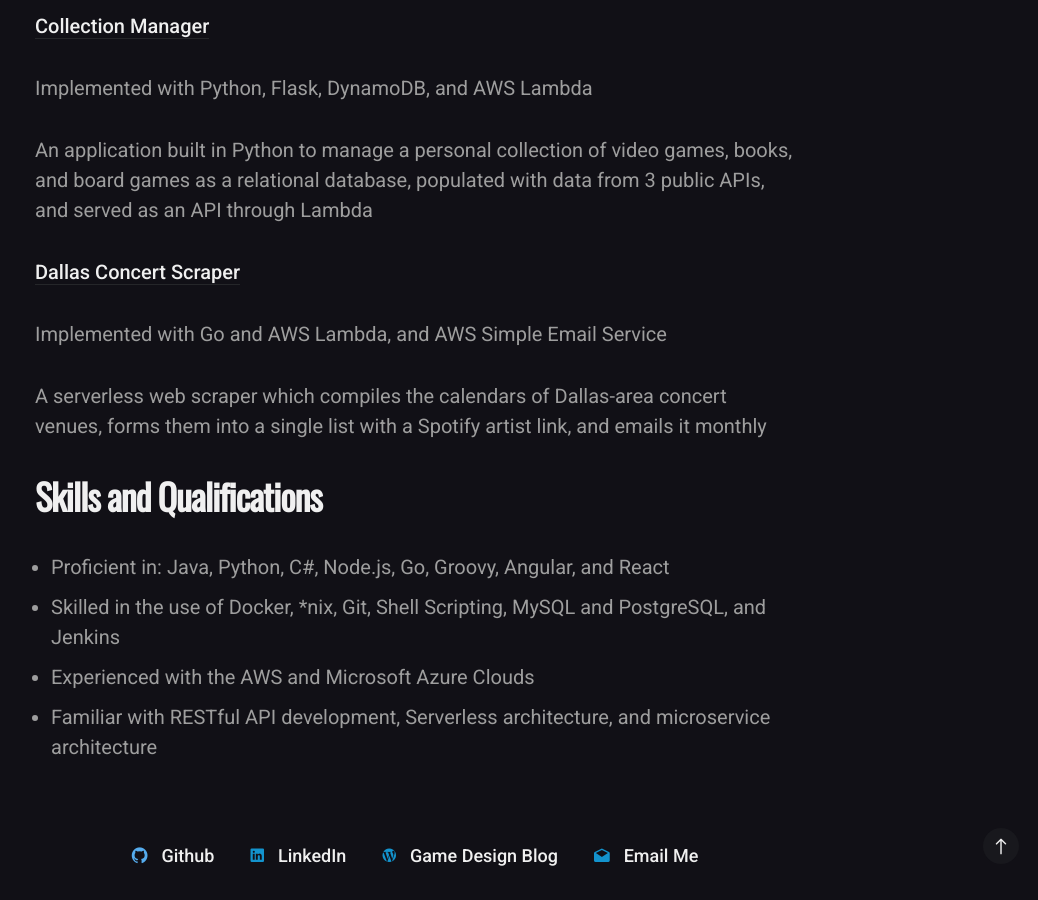
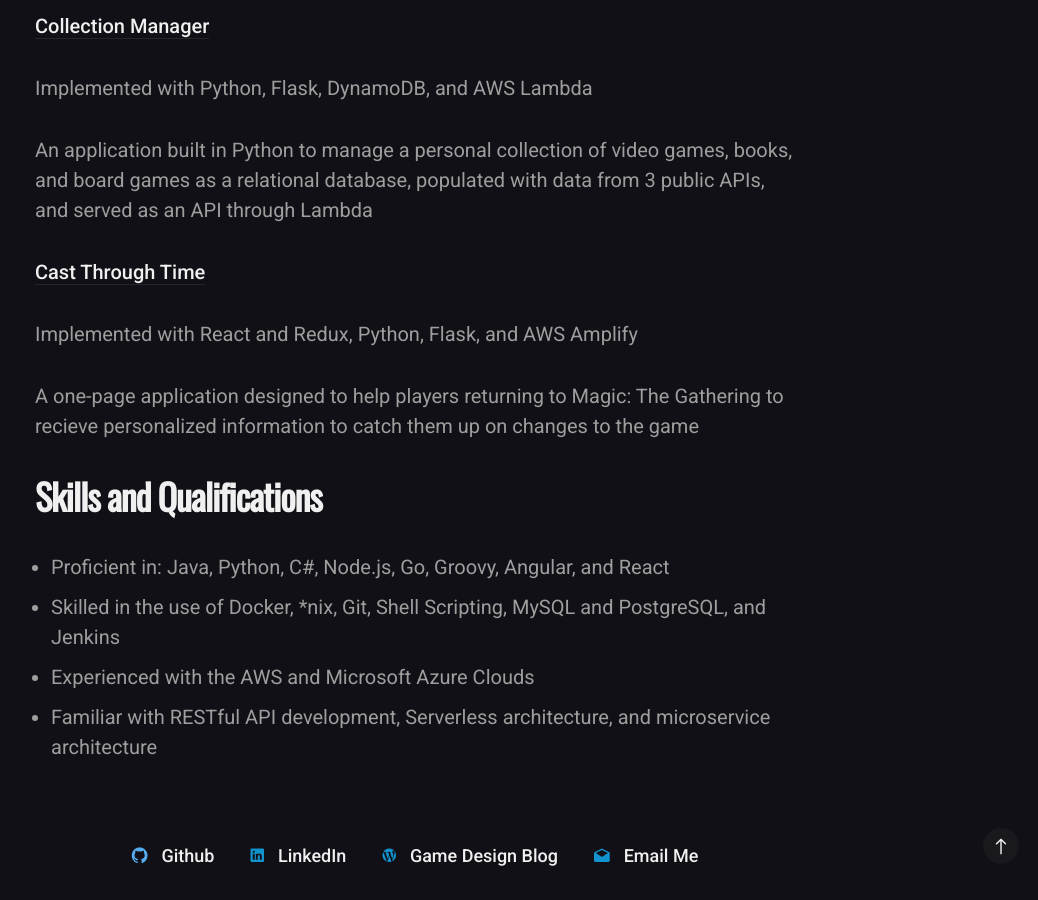
Before and after one commit to Asylumrunner/Asylumrunner.github.io, a Jekyll site: the page built from docs/_pages/resume.md, in a window 1280 px wide and 900 px high, scrolled down 2482 px. Shown: the whole window, without its empty margins (225-1263 px from the left). Built offline with Jekyll 4.4.1, drawn with Linux system fonts in a browser that asks for light colours; nearby versions of some CDN libraries.

Commit message:
Update with CTT

```diff
--- a/docs/_pages/resume.md
+++ b/docs/_pages/resume.md
@@ -61,11 +61,11 @@ Implemented with Python, Flask, DynamoDB, and AWS Lambda
 
 An application built in Python to manage a personal collection of video games, books, and board games as a relational database, populated with data from 3 public APIs, and served as an API through Lambda
 
-**[Dallas Concert Scraper](https://github.com/Asylumrunner/DallasConcertScraper)**
+**[Cast Through Time](https://github.com/Asylumrunner/CastThroughTime)**
 
-Implemented with Go and AWS Lambda, and AWS Simple Email Service
+Implemented with React and Redux, Python, Flask, and AWS Amplify
 
-A serverless web scraper which compiles the calendars of Dallas-area concert venues, forms them into a single list with a Spotify artist link, and emails it monthly
+A one-page application designed to help players returning to Magic: The Gathering to recieve personalized information to catch them up on changes to the game
 
 # Skills and Qualifications
 - Proficient in: Java, Python, C#, Node.js, Go, Groovy, Angular, and React
```
Also changed, not shown: docs/_pages/portfolio.md (+9 -0 lines).
